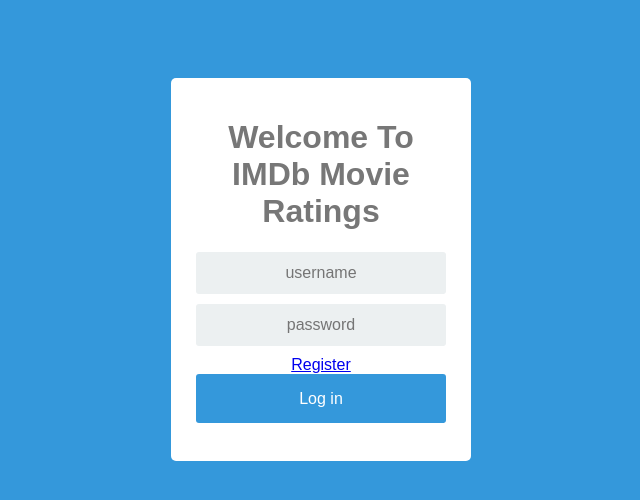
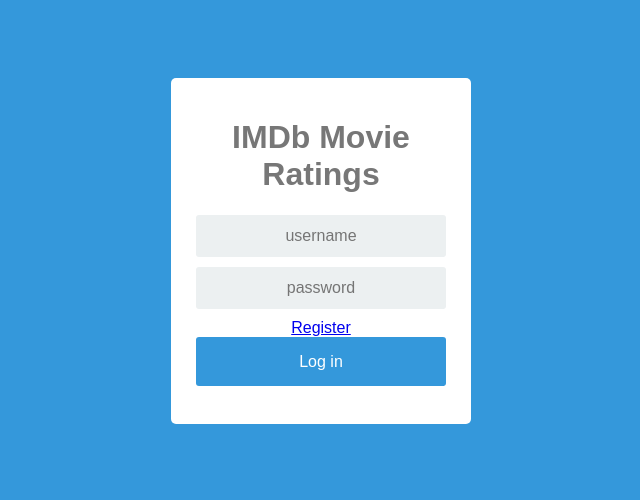
Before and after one commit to GeoffSegal/cs411project, a Flask app: page / in a window 1280 px wide. Shown: the top 500 px of the page, without its empty margins (319-959 px from the left). Run offline with Flask 2, Linux system fonts and the light colour scheme; some libraries are stand-ins or nearby versions.

Commit message:
Update login.html

```diff
--- a/templates/login.html
+++ b/templates/login.html
@@ -9,7 +9,7 @@
 	<div class="login">
 		<div class="login-screen">
 			<div class="app-title">
-				<h1>Welcome To IMDb Movie Ratings</h1>
+				<h1>IMDb Movie Ratings</h1>
 			</div>
 
 			<div class="login-form">
@@ -24,7 +24,6 @@
 				</div>
 
 			<a href="/register"> Register </a>
-
                 <input type="submit" value="Log in" class="btn btn-primary btn-large btn-block" >
 			    <br>
 			</div>
```
